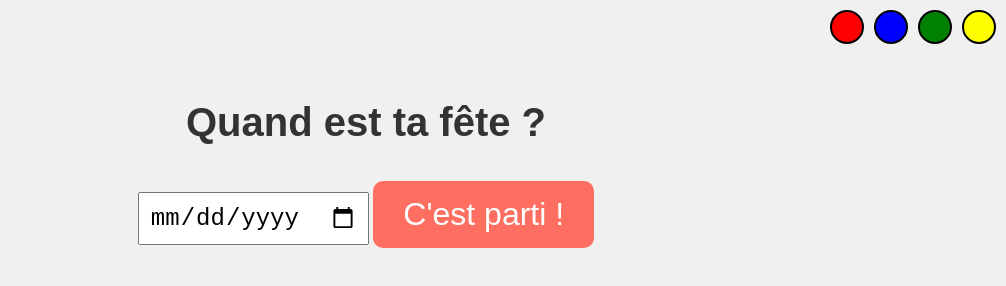
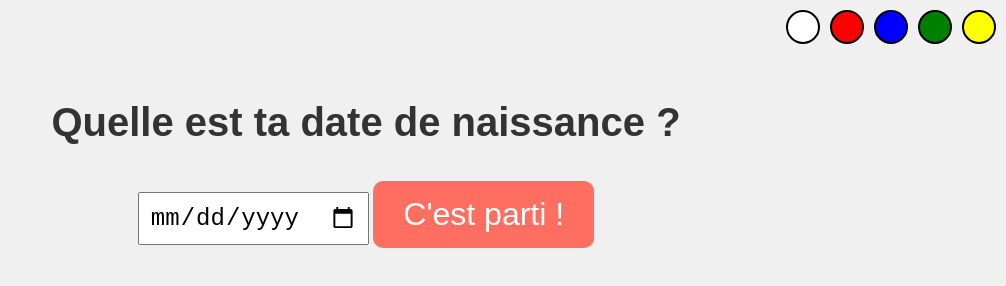
Before and after one commit to propea33/fete, a plain HTML site: page index.html in a window 1280 px wide. Shown: the whole page, without its empty margins (274-1280 px from the left). Drawn offline with Linux system fonts and the light colour scheme.

Commit message:
Update index.html

```diff
--- a/index.html
+++ b/index.html
@@ -8,6 +8,7 @@
 </head>
 <body>
     <div class="color-picker">
+        <div class="color-circle" id="white"></div> <!-- Cercle blanc pour réinitialiser -->
         <div class="color-circle" id="red"></div>
         <div class="color-circle" id="blue"></div>
         <div class="color-circle" id="green"></div>
@@ -15,10 +16,11 @@
     </div>
 
     <div class="container">
-        <h1>Quand est ta fête ?</h1>
+        <h1>Quelle est ta date de naissance ?</h1>
         <input type="date" id="birthday" />
         <button id="calculate">C'est parti !</button>
         <div id="countdown"></div>
+        <div id="age"></div> <!-- Affichage de l'âge -->
     </div>
 
     <!-- Conteneur pour les ballons -->
```
